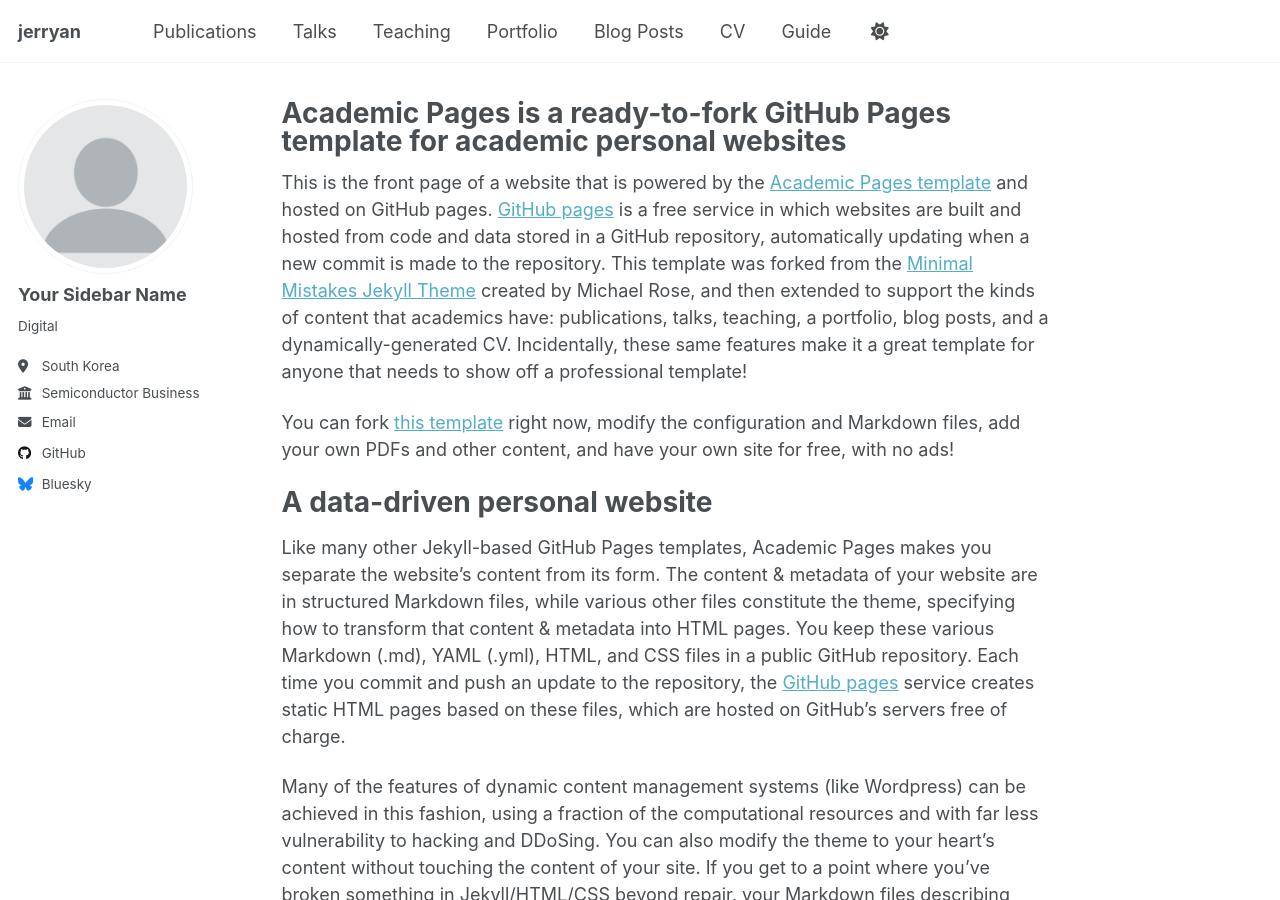
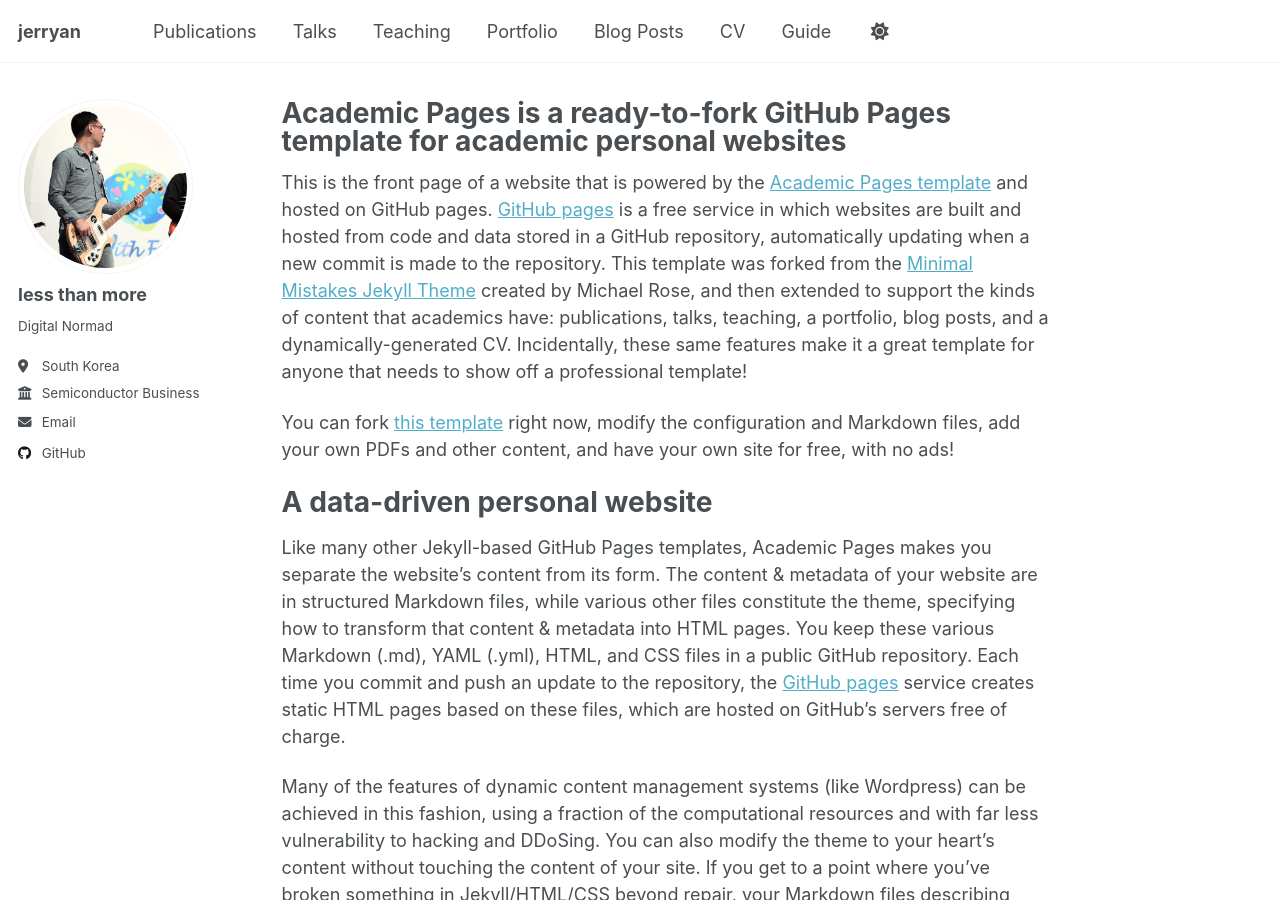
Before and after one commit to jerry-leem/jerry-leem.github.io, a Jekyll site: the page built from _pages/about.md, in a window 1280 px wide and 900 px high. Built offline with Jekyll 4.4.1, drawn with Linux system fonts in a browser that asks for light colours; a script that is not in the unit is left out.

Commit message:
change profiles.

```diff
--- a/_config.yml
+++ b/_config.yml
@@ -22,10 +22,10 @@ repository               : "academicpages/academicpages.github.io"
 #               Additional customization can be done by editing /_includes/author-profile.html
 author:
   # Biographic information
-  avatar           : "profile.png"
-  name             : "Your Sidebar Name"
+  avatar           : "75992617.jpeg"
+  name             : "less than more"
   pronouns         : # example: "she/her"
-  bio              : "Digital"
+  bio              : "Digital Normad"
   location         : "South Korea"
   employer         : "Semiconductor Business"
   uri              : # URL
@@ -34,11 +34,11 @@ author:
   # Academic websites
   academia         : # URL
   arxiv            : # URL - Update with the correct link to your profile
-  googlescholar    : # URL
+  # googlescholar    : # URL
   impactstory      : # URL
-  orcid            : # URL
+  # orcid            : # URL
   semantic         : # URL
-  pubmed           : # URL
+  # pubmed           : # URL
   researchgate     : # URL
   scopus           : # URL
 
@@ -51,7 +51,7 @@ author:
   stackoverflow    : # User number or user number and name (i.e., use "1" or "1/jeff-atwood")
 
   # Social media
-  bluesky          : "bsky.app" # Replace this with you Bluesky username
+  bluesky          : # Replace this with you Bluesky username
   facebook         : # Username
   flickr           : # Username
   foursquare       : # Username
```
Also changed, not shown: images/75992617.jpeg (added).
